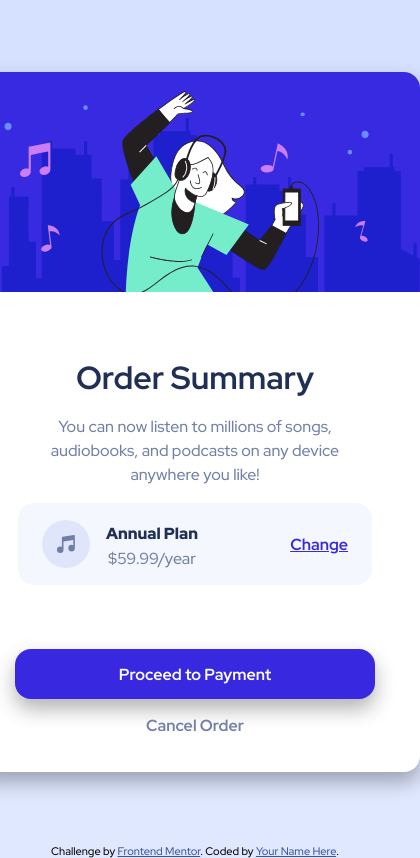
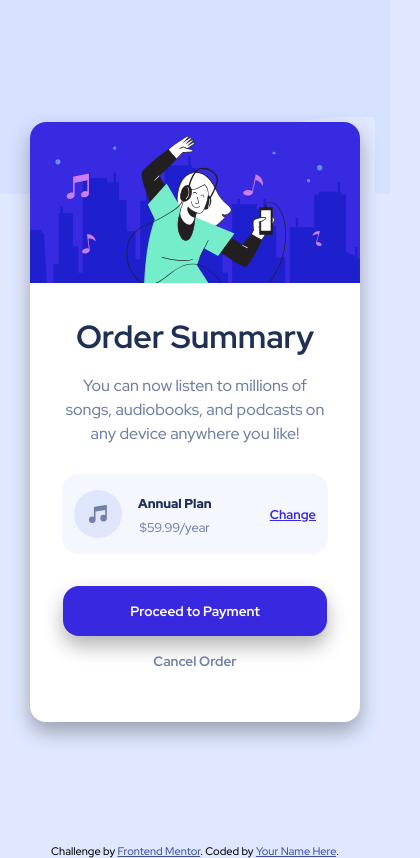
Before and after one commit to amangofer/order-summary-component-frontendmentor, a plain HTML site: page index.html in a window 390 px wide. Shown: the whole page, 420 px wide, since content can reach past the window. Drawn offline with Linux system fonts and the light colour scheme.

Commit message:
first draft complete for mobile

```diff
--- a/style.css
+++ b/style.css
@@ -130,3 +130,43 @@ body {
 .attribution a {
     color: hsl(228, 45%, 44%);
 }
+
+
+@media only screen and (max-width: 450px) {
+    body {
+        background-color: var(--clr-primary-100);
+        background-image: url(images/pattern-background-mobile.svg);
+        background-repeat: repeat-x;
+    }
+
+    .order-card {
+        width: 330px;
+        height: 600px;
+    }
+    .order-card > img{
+        width: 330px;
+    }
+    .order-description {
+        padding: 1rem 2rem;
+    }
+    .order-description p{
+        padding-bottom: .75rem;
+    }
+    .order-plan {
+        padding: 1rem .75rem;
+    }
+    .order-plan h4 {
+        color: var(--clr-neutral-300);
+        font-weight: var(--fw-black);
+        font-size: .8rem;
+    }
+    .order-plan span {
+        font-size: .8rem;
+    }
+    .order-plan a {
+        font-size: .8rem;
+    }
+    .btn {
+        font-size: .85rem;
+    }
+  }
```
